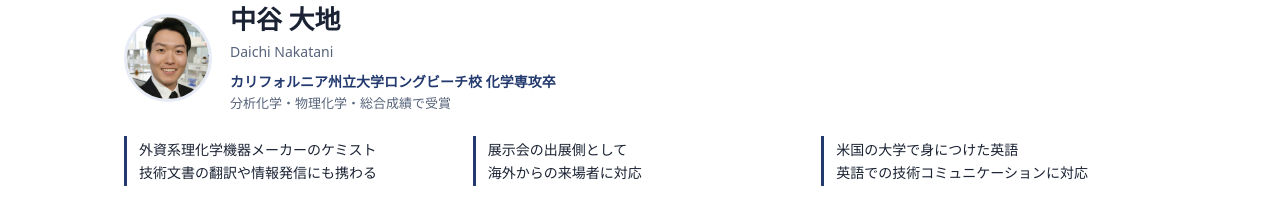
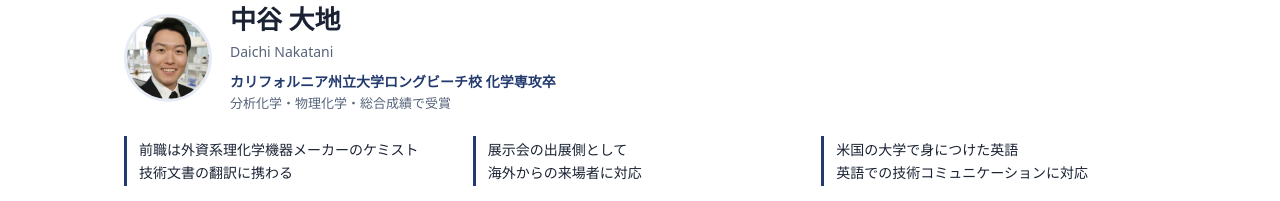
Before and after one commit to nakatani-expo/nakatani-expo.github.io, a plain HTML site: page index.html in a window 1280 px wide. Shown: the part 4880-5081 px from the top of the page. Drawn offline with Linux system fonts and the light colour scheme; a web font is replaced by a local one.

Commit message:
Describe chemist role as previous job

```diff
--- a/index.html
+++ b/index.html
@@ -512,7 +512,7 @@
         <div><p class="nm">中谷 大地</p><p class="en" lang="en">Daichi Nakatani</p><p class="edu"><span class="nw">カリフォルニア州立大学ロングビーチ校</span> <span class="nw">化学専攻卒</span></p><p class="awd"><span class="nw">分析化学・物理化学・総合成績で受賞</span></p></div>
       </div>
       <ul class="facts">
-        <li>外資系理化学機器メーカーのケミスト<br>技術文書の翻訳や情報発信にも携わる</li>
+        <li>前職は外資系理化学機器メーカーのケミスト<br>技術文書の翻訳に携わる</li>
         <li>展示会の出展側として<br>海外からの来場者に対応</li>
         <li>米国の大学で身につけた英語<br><span class="nw">英語での技術コミュニケーションに対応</span></li>
       </ul>
```
